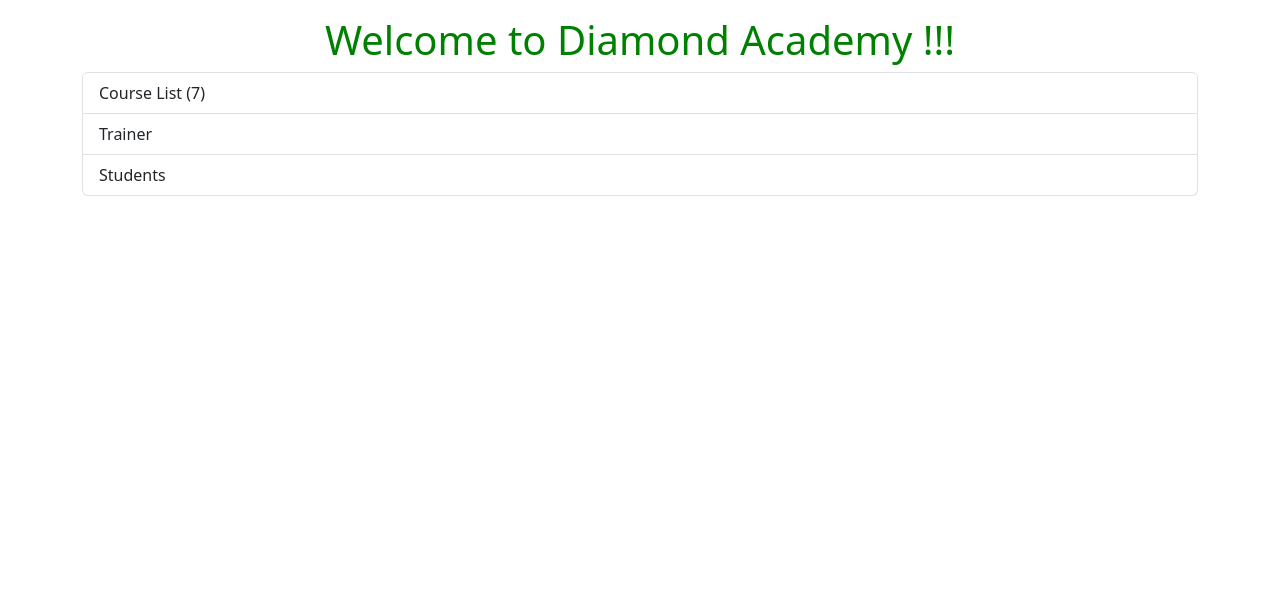
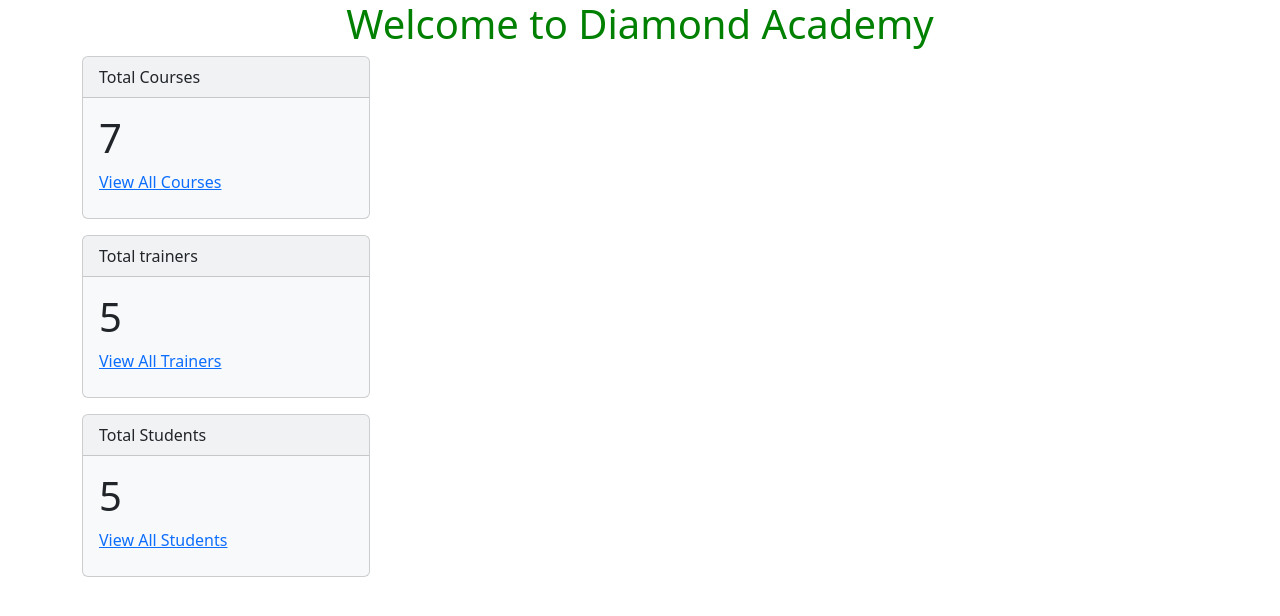
Before and after one commit to vairakkanipv/training_portal, a Django app: page / in a window 1280 px wide. Shown: the top 616 px of the page. Run offline with Django 5.2, Linux system fonts and the light colour scheme; data comes from the database, SQL or seed files in the repository; both versions use the stored data as it was after the commit.

Commit message:
create trainer and student model and register it in admin.py and add some trainer and students

```diff
--- a/academy/admin.py
+++ b/academy/admin.py
@@ -1,7 +1,8 @@
 from django.contrib import admin
-from .models import Course
-
+from .models import Course,Trainer,Student
 
 # Register your models here.
 
 admin.site.register(Course)
+admin.site.register(Trainer)
+admin.site.register(Student)
--- a/templates/home.html
+++ b/templates/home.html
@@ -9,11 +9,32 @@
 </head>
 <body>
 
-<div class="container mt-3">
-    <h1 style="color: green;text-align: center;">Welcome to Diamond Academy !!!</h1>
-  <ul class="list-group d-flex justify-content-center">
-    <li class="list-group-item box">Course List ({{ courses_count}}) </li>
-    <li class="list-group-item box">Trainer</li>
-    <li class="list-group-item box">Students</li>
-  </ul>
+<div class="container mt-10">
+  <h1 style="color: green;text-align: center;">Welcome to Diamond Academy</h1>
+        <div class="card bg-light mb-3" style="max-width: 18rem;">
+            <div class="card-header">Total Courses</div>
+            <div class="card-body">
+                <h1 class="card-text">{{ courses_count }}</h1>
+                <p class="card-title"><a href='courses'>View All Courses</a></p>
+            </div>
+        </div>
+
+
+        <div class="card bg-light mb-3" style="max-width: 18rem;">
+            <div class="card-header">Total trainers</div>
+            <div class="card-body">
+                <h1 class="card-text">5</h1>
+                <p class="card-title"><a href='courses'>View All Trainers</a></p>
+            </div>
+        </div>
+
+
+        <div class="card bg-light mb-3" style="max-width: 18rem;">
+            <div class="card-header">Total Students</div>
+            <div class="card-body">
+                <h1 class="card-text">5</h1>
+                <p class="card-title"><a href='courses'>View All Students</a></p>
+            </div>
+        </div>
+
 </div>
--- a/training_portal_main/urls.py
+++ b/training_portal_main/urls.py
@@ -22,4 +22,5 @@ from . import views
 urlpatterns = [
     path('admin/', admin.site.urls),
     path('',views.home),
+    path('courses/',views.courses),
 ]
--- a/training_portal_main/views.py
+++ b/training_portal_main/views.py
@@ -9,6 +9,9 @@ def home(request):
     print(courses_count)
     context = {
         'courses': courses,
-        'courses_count' :courses_count,
+        'courses_count' :courses_count
     }
     return render(request,'home.html',context)
+
+def courses(request):
+    return render(request,'courses.html')
```
Also changed, not shown: academy/models.py (+20 -0 lines), templates/courses.html (added, +22 -0 lines), academy/migrations/0002_trainer.py (added), db.sqlite3, 5 other files.
